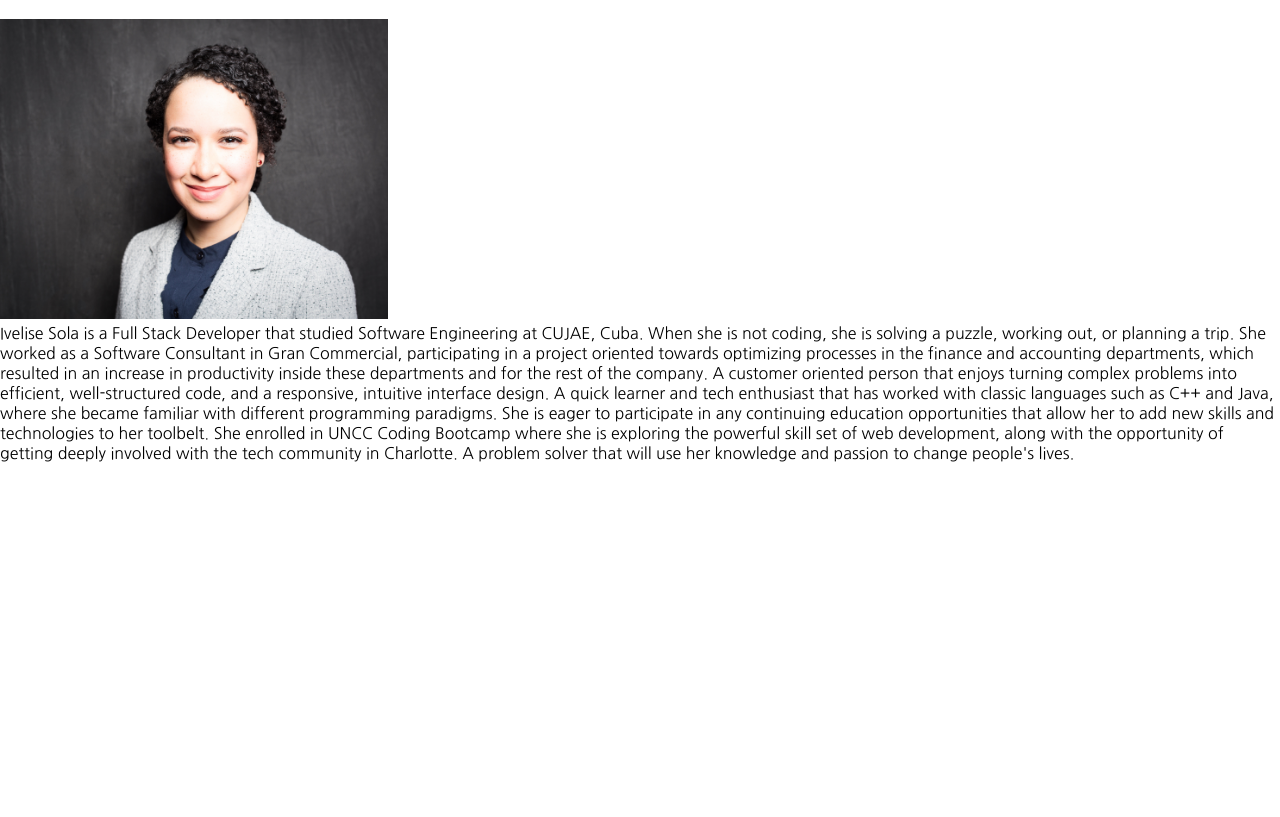
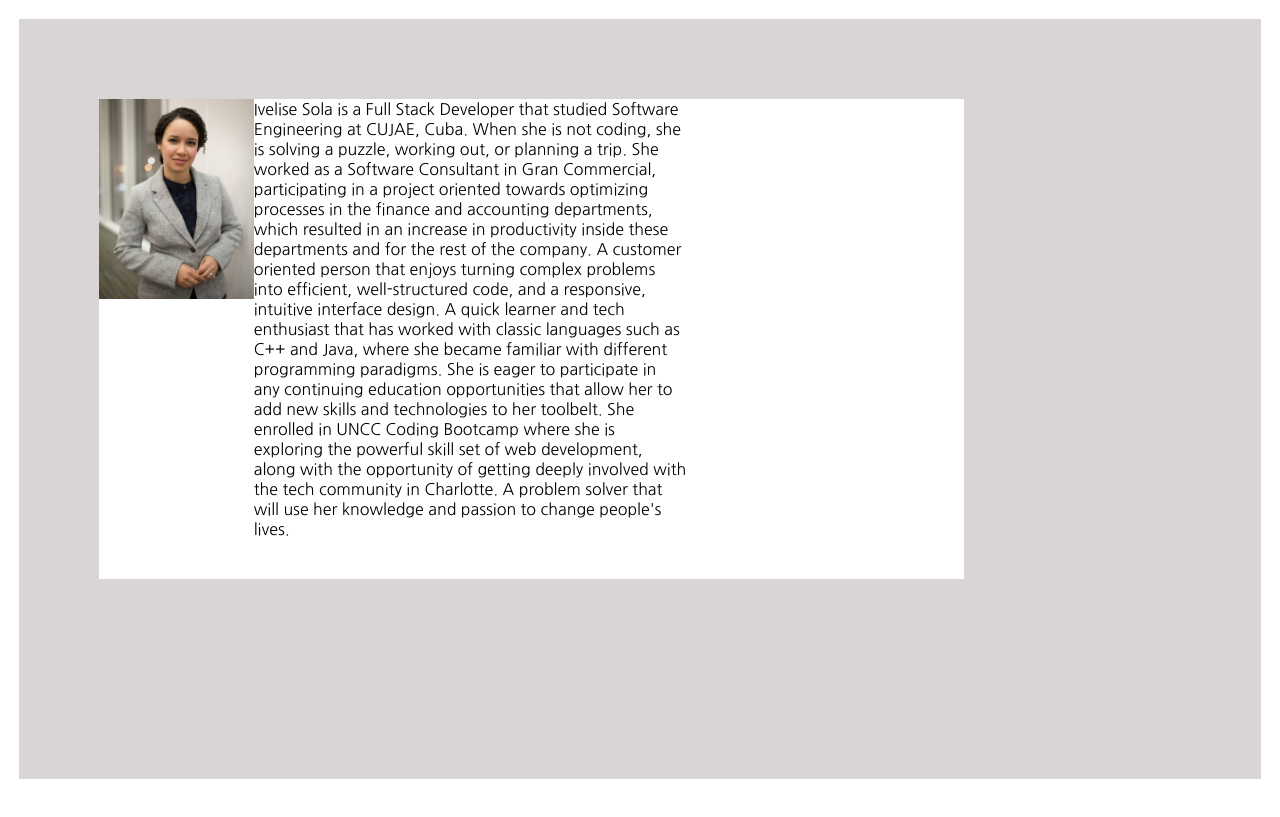
Before and after one commit to IveliseSola/Portfolio, a plain HTML site: page index.html in a window 1280 px wide. Shown: the part 779-1596 px from the top of the page. Drawn offline with Linux system fonts and the light colour scheme.

Commit message:
bio style

```diff
--- a/assets/css/style.css
+++ b/assets/css/style.css
@@ -27,6 +27,7 @@
     font-size: 70px;
     color:rgb(245, 73, 43);
 }
+
 .presentation{
     position: relative;
     top:75%;
@@ -36,9 +37,33 @@
 }
 
 .bio-section{
-    height: 100vh;
+    height: 95vh;
+    margin:1.5%;
+    background-color: rgb(218, 213, 213);
+    padding: 10vh;
+}
+
+.bio-container {
+   position: relative;
+   height: 80%;
+   width: 80%;
+   /* margin-top: 10%;
+   margin-left: 10%; */
+   background-color: white;
+   /* background-image: url(../images/1.jpg);
+   background-repeat: no-repeat;
+   background-size: contain; */
 }
 
 #photo-perfil{
-    height: 300px;
+   height: 200px;
+   display: inline-block;
 }
+
+#bio{
+    position: absolute;
+    display: inline-block;
+    height: 80vh;
+    width: 50%;
+
+}
--- a/index.html
+++ b/index.html
@@ -22,8 +22,9 @@
     </header>
     <section class="bio-section">
         <div class="bio-container">
-            <img id="photo-perfil" src="./assets/images/photo.jpg" alt="photo perfil">
-            <p class="bio">
+            <img id="photo-perfil" src="./assets/images/1.jpg" alt="photo perfil">
+
+            <p id="bio">
                 Ivelise Sola is a Full Stack Developer that studied Software Engineering at CUJAE, Cuba.
                 When she is not coding, she is solving a puzzle, working out, or planning a trip.
                 She worked as a Software Consultant in Gran Commercial, participating in a project
```
Also changed, not shown: assets/images/1.jpg (added).
